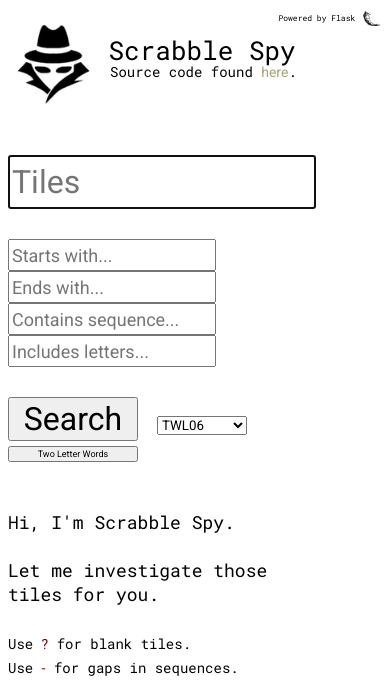
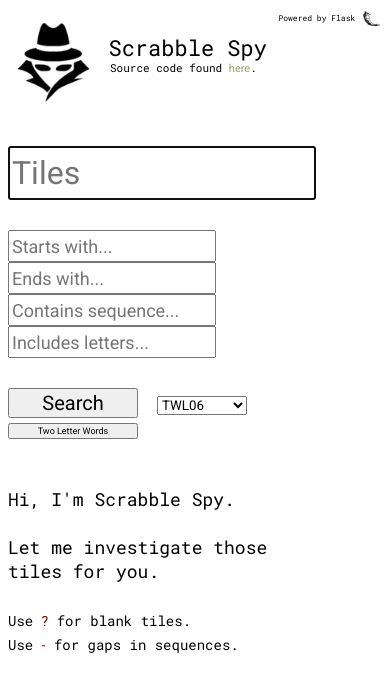
Before and after one commit to cjporteo/scrabble-spy, a Flask app: page / in a window 390 px wide. Shown: the top 681 px of the page. Run offline with Flask 2, Linux system fonts and the light colour scheme; parts of the project's set-up code (start-up, migrations or seed data) failed here and were passed over.

Commit message:
fix sizing

```diff
--- a/static/css/style.css
+++ b/static/css/style.css
@@ -158,14 +158,14 @@ td {
 
 @media screen and (max-width: 700px) {
   #welcome {
-    font-size: 26px;
+    font-size: 22px;
   }
   #blurb {
     margin-top: -50px;
-    font-size: 14px;
+    font-size: 11px;
   }
   #spy {
-    margin-top: 0px;
+    margin-top: -2px;
   }
 
   #powered {
@@ -175,4 +175,8 @@ td {
   #logo {
     height: 15px;
   }
+
+    #search {
+        font-size: 20px;
+    }
 }
```
